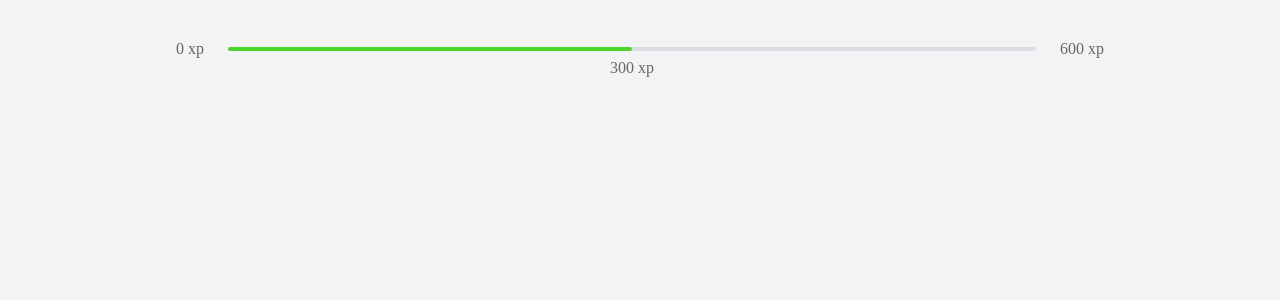
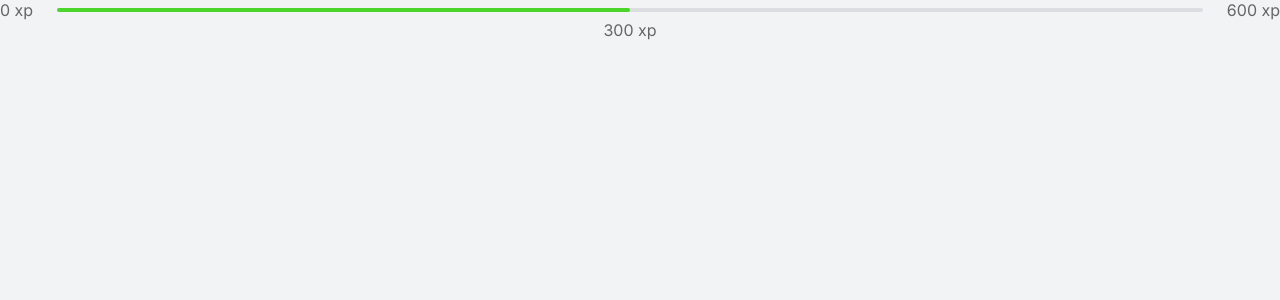
Before and after one commit to JrzenonDev/moveit, a Next.js app: page / in a window 1280 px wide. Shown: the top 300 px of the page. Built offline with nearby package versions, Linux system fonts and the light colour scheme.

Commit message:
chore: passando estilo para a global (container)

```diff
--- a/src/styles/global.css
+++ b/src/styles/global.css
@@ -36,7 +36,7 @@ body {
 }
 
 body, input, textarea, button {
-  font: 400, 1rem, "Inter", sans-serif;
+  font: 400 1rem "Inter", sans-serif;
 }
 
 button {
@@ -47,13 +47,3 @@ a {
   color: inherit;
   text-decoration: none;
 }
-
-.container {
-  height: 100vh;
-  max-width: 992px;
-  margin: 0 auto;
-  padding: 2.5rem 2rem;
-
-  display: flex;
-  flex-direction: column;
-}
```
